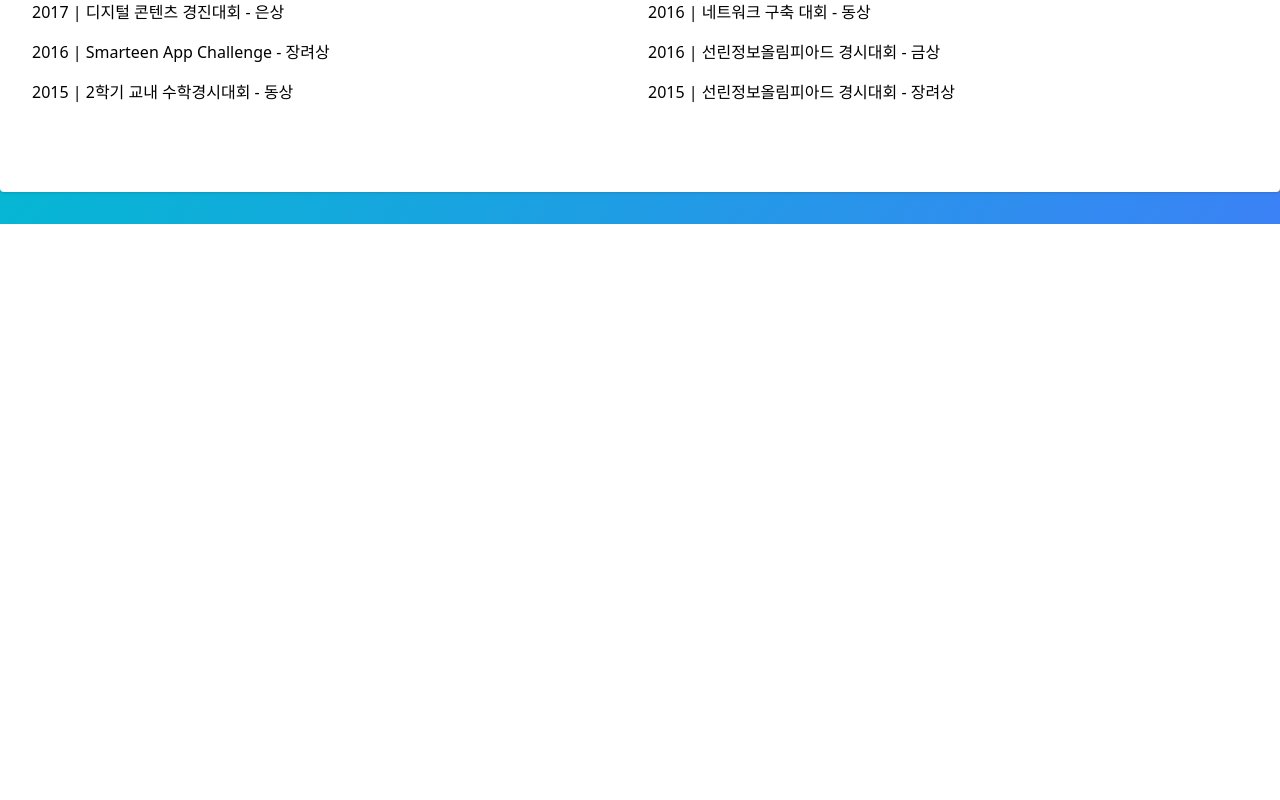
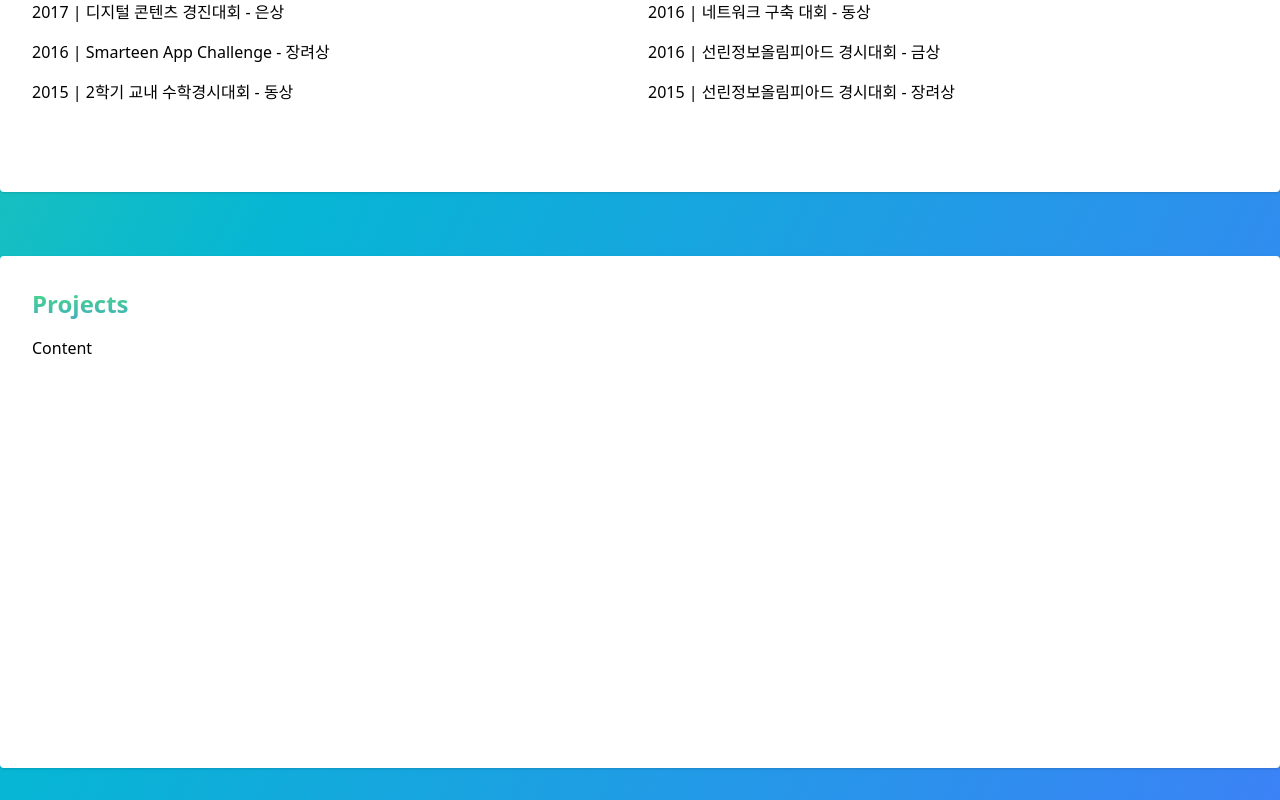
Before and after one commit to wjdtmddnr24/Curriculum-Vitae, a Next.js app: page / in a window 1280 px wide. Shown: the part 1800-2600 px from the top of the page. Before the commit the page ends 2024 px from the top, so only its background shows below. Built offline with nearby package versions, Linux system fonts and the light colour scheme.

Commit message:
update: add Projects Cards to Page

```diff
--- /dev/null
+++ b/src/features/Projects.tsx
@@ -0,0 +1,10 @@
+export function Projects() {
+  return (
+    <div className="bg-white rounded shadow w-[80rem] min-h-[32rem] mx-auto my-8 p-8">
+      <div className="text-2xl text-transparent bg-clip-text bg-gradient-to-br from-green-400 to-blue-500 font-bold mb-4">
+        Projects
+      </div>
+      <div className="grid grid-cols-4 gap-8">Content</div>
+    </div>
+  );
+}
--- a/src/pages/index.tsx
+++ b/src/pages/index.tsx
@@ -1,5 +1,6 @@
 import Head from "next/head";
 import { Awards } from "../features/Awards";
+import { Projects } from "../features/Projects";
 import { Summary } from "../features/Summary";
 import { TechSkills } from "../features/TechSkills";
 
@@ -17,6 +18,7 @@ export default function Home() {
           <Summary />
           <TechSkills />
           <Awards />
+          <Projects />
         </div>
       </main>
     </>
```
